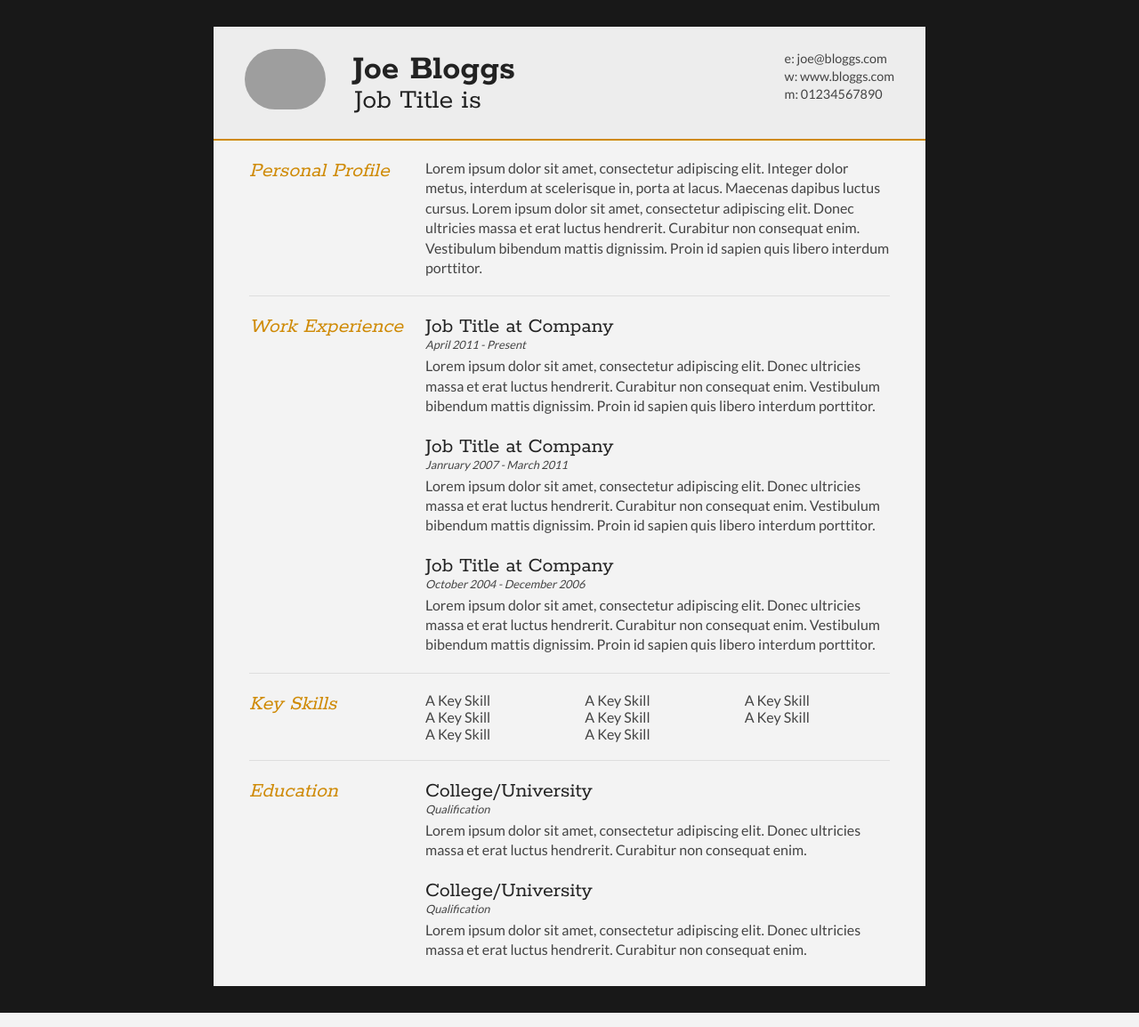
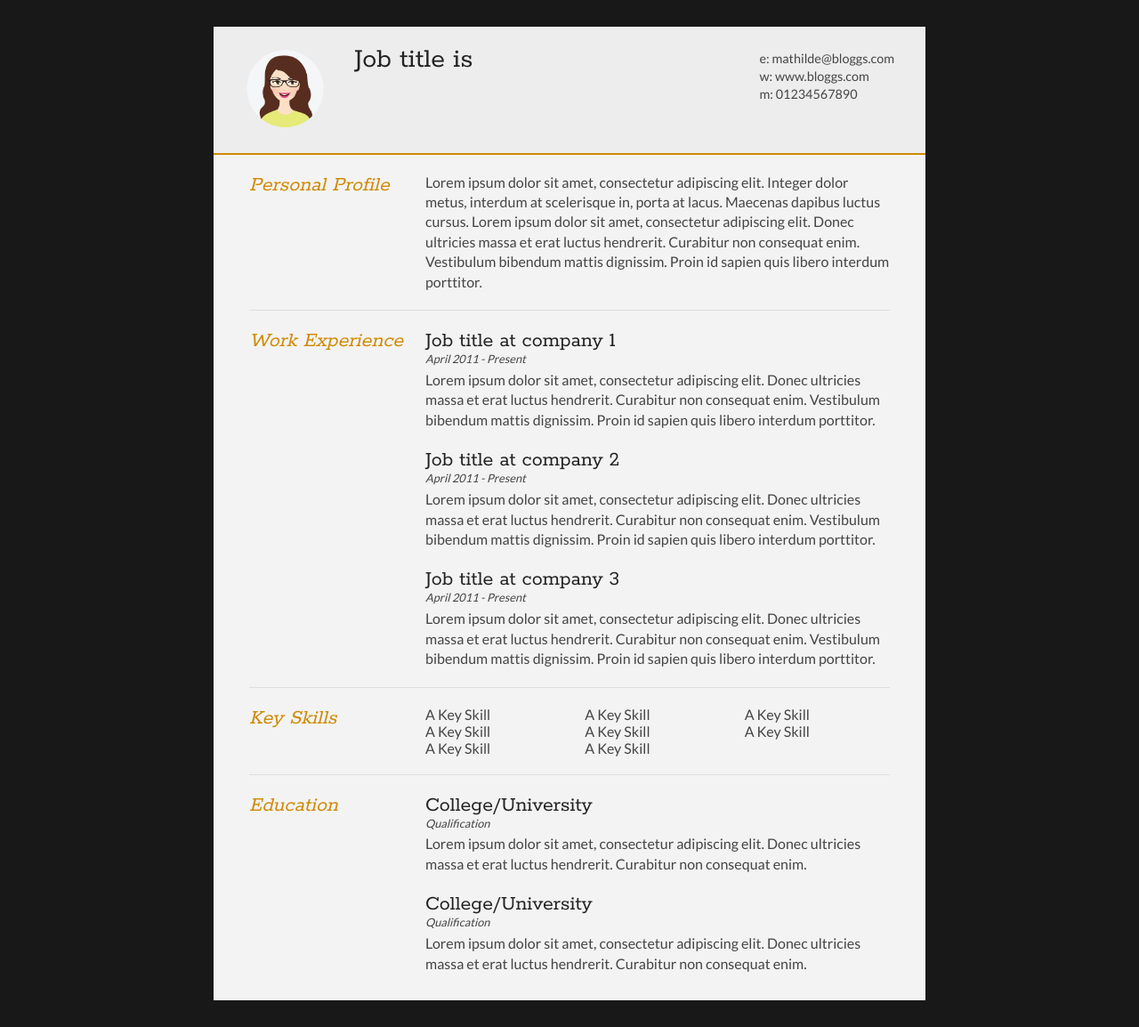
Before and after one commit to Mathilde2709/my_cv, a Symfony app: template my_cv/templates/mycv/number.html.twig in a window 1280 px wide. Shown: the whole page at 89% size. Run offline with Twig, Linux system fonts and the light colour scheme; the template is opened without the code that fills it, so the values that code supplies are empty; some libraries are stand-ins or nearby versions; grey boxes are pictures that could not be loaded.

Commit message:
fin cours 1

```diff
--- a/my_cv/config/routes.yaml
+++ b/my_cv/config/routes.yaml
@@ -6,5 +6,5 @@
 #    defaults: { _controller: 'App\Controller\DefaultController::index' }
 
 app_lucky_number:
-    path: /mycv/number
+    path: /mycv/number/{name}-{namefamily}
     controller: App\Controller\MathildeController::number
--- a/my_cv/templates/mycv/number.html.twig
+++ b/my_cv/templates/mycv/number.html.twig
@@ -19,17 +19,17 @@
 <div id="cv" class="instaFade">
 	<div class="mainDetails">
 		<div id="headshot" class="quickFade">
-			<img src="headshot.jpg" alt="Alan Smith" />
+			<img src="{{asset('images/profil.png')}} " alt="Alan Smith" />
 		</div>
 
 		<div id="name">
-			<h1 class="quickFade delayTwo">Joe Bloggs</h1>
-			<h2 class="quickFade delayThree">Job Title  is {{ number }}</h2>
+			<h1 class="quickFade delayTwo">{{ name | capitalize}} {{namefamily | capitalize}}</h1>
+			<h2 class="quickFade delayThree">{{"Job Title is"|capitalize}} {{ number }} </h2>
 		</div>
 
 		<div id="contactDetails" class="quickFade delayFour">
 			<ul>
-				<li>e: <a href="mailto:joe@bloggs.com" target="_blank">joe@bloggs.com</a></li>
+				<li>e: <a href="mailto:mathilde@bloggs.com" target="_blank">mathilde@bloggs.com</a></li>
 				<li>w: <a href="http://www.bloggs.com">www.bloggs.com</a></li>
 				<li>m: 01234567890</li>
 			</ul>
@@ -59,22 +59,13 @@
 
 			<div class="sectionContent">
 				<article>
-					<h2>Job Title at Company</h2>
+				    {% for company in 1..3 %}
+				    <h2>{{"Job Title at Company"|capitalize}} {{company}}</h2>
 					<p class="subDetails">April 2011 - Present</p>
 					<p>Lorem ipsum dolor sit amet, consectetur adipiscing elit. Donec ultricies massa et erat luctus hendrerit. Curabitur non consequat enim. Vestibulum bibendum mattis dignissim. Proin id sapien quis libero interdum porttitor.</p>
+					{% endfor %}
 				</article>
 
-				<article>
-					<h2>Job Title at Company</h2>
-					<p class="subDetails">Janruary 2007 - March 2011</p>
-					<p>Lorem ipsum dolor sit amet, consectetur adipiscing elit. Donec ultricies massa et erat luctus hendrerit. Curabitur non consequat enim. Vestibulum bibendum mattis dignissim. Proin id sapien quis libero interdum porttitor.</p>
-				</article>
-
-				<article>
-					<h2>Job Title at Company</h2>
-					<p class="subDetails">October 2004 - December 2006</p>
-					<p>Lorem ipsum dolor sit amet, consectetur adipiscing elit. Donec ultricies massa et erat luctus hendrerit. Curabitur non consequat enim. Vestibulum bibendum mattis dignissim. Proin id sapien quis libero interdum porttitor.</p>
-				</article>
 			</div>
 			<div class="clear"></div>
 		</section>
```
Also changed, not shown: my_cv/src/Controller/MathildeController.php (+7 -4 lines), my_cv/public/images/profil.png (added).
